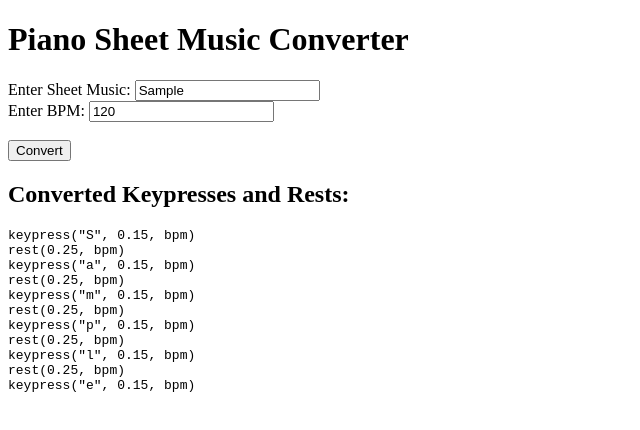
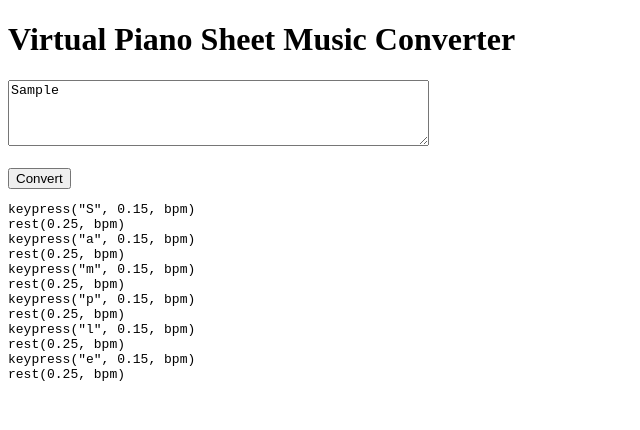
Before and after one commit to hellohellohell012321/hellohellohell012321.github.io, a plain HTML site: page index.html in a window 1280 px wide. Both pictures are taken after typing "Sample" into the empty fields and a click on the button "Convert". Shown: the whole page, without its empty margins (0-640 px from the left). Drawn offline with Linux system fonts and the light colour scheme.

Commit message:
Update index.html

```diff
--- a/index.html
+++ b/index.html
@@ -3,87 +3,63 @@
 <head>
     <meta charset="UTF-8">
     <meta name="viewport" content="width=device-width, initial-scale=1.0">
-    <title>Piano Sheet Music Converter</title>
+    <title>Virtual Piano Sheet Converter</title>
     <script>
-        // The function that converts the input to keypresses and rests
-        function convertToKeypress(input, bpm) {
-            let output = '';
-            let prevCharWasBracket = false;
+        function convertSheetToKeypress(input) {
+            const bpm = 120; // You can adjust the bpm (beats per minute) here
+            const output = [];
+            let previousChar = '';
 
-            // Loop through the input string
+            // Iterate over the input and process the characters
             for (let i = 0; i < input.length; i++) {
-                let currentChar = input[i];
+                const char = input[i];
+                const nextChar = input[i + 1];
 
-                // If the current character is a letter, number, or symbol
-                if (/[a-zA-Z0-9!@#$%^&*()_+\-=\[\]{};':"\\|,.<>\/?]/.test(currentChar)) {
-                    // If the previous character wasn't a bracket, add a rest of 0.25 beats
-                    if (i > 0 && input[i - 1] !== '[' && input[i - 1] !== ' ') {
-                        output += `rest(0.25, bpm)\n`;
-                    }
-
-                    // Add the keypress for the current character
-                    output += `keypress("${currentChar}", 0.15, bpm)\n`;
-                    prevCharWasBracket = false;
-                }
-
-                // If the current character is a space
-                else if (currentChar === ' ') {
-                    // If the previous character was a bracket, do nothing (no rest needed)
-                    if (!prevCharWasBracket) {
-                        // Add a 0.5 rest when space is encountered (separating two notes)
-                        output += `rest(0.5, bpm)\n`;
-                    }
-                    prevCharWasBracket = false;
-                }
-
-                // If the current character is a dash (indicating a full beat rest between two notes)
-                else if (currentChar === '-') {
-                    output += `rest(1, bpm)\n`;  // 1 beat rest for dash
-                    prevCharWasBracket = false;
-                }
-
-                // Handle square brackets and contents inside them
-                else if (currentChar === '[') {
-                    let bracketContent = '';
-                    i++;  // Move to the next character after '['
-                    while (i < input.length && input[i] !== ']') {
-                        bracketContent += input[i];
+                // Check for note or bracketed note sequence
+                if (char === '[') {
+                    let noteSequence = '';
+                    i++; // Skip '['
+                    while (input[i] !== ']' && i < input.length) {
+                        noteSequence += input[i];
                         i++;
                     }
-                    // After exiting the loop, we expect the closing ']'
-                    if (i < input.length && input[i] === ']') {
-                        // Handle each character inside the brackets individually
-                        for (let j = 0; j < bracketContent.length; j++) {
-                            let char = bracketContent[j];
-                            output += `keypress("${char}", 0.15, bpm)\n`;
-                        }
-                        prevCharWasBracket = true;
+                    i++; // Skip ']'
+
+                    if (nextChar === ' ') {
+                        output.push(`keypress("${noteSequence[0]}", 0.15, bpm)`);  // First keypress in bracket
+                        output.push(`keypress("${noteSequence[1]}", 0.15, bpm)`);  // Second keypress in bracket
+                        output.push(`rest(0.5, bpm)`);  // 0.5 rest after bracketed notes with space
                     }
                 }
+                else if (char === ' ' && previousChar !== ']') {
+                    output.push(`rest(0.5, bpm)`);  // Space between notes
+                }
+                else if (char === '-') {
+                    output.push(`rest(1, bpm)`); // Dash, representing 1 beat rest
+                }
+                else {
+                    output.push(`keypress("${char}", 0.15, bpm)`); // Regular note press
+                    if (nextChar !== ' ' && nextChar !== ']') {
+                        output.push(`rest(0.25, bpm)`);  // 0.25 rest between notes when not brackets or spaces
+                    }
+                }
+                previousChar = char;
             }
 
-            return output;
+            return output.join('\n');
         }
 
-        // Function to handle button click and display result
-        function handleConvertClick() {
-            const input = document.getElementById('sheetMusicInput').value;
-            const bpm = document.getElementById('bpmInput').value;
-            const result = convertToKeypress(input, bpm);
-            document.getElementById('result').textContent = result;
+        function handleConversion() {
+            const input = document.getElementById('sheetInput').value;
+            const output = convertSheetToKeypress(input);
+            document.getElementById('output').innerText = output;
         }
     </script>
 </head>
 <body>
-    <h1>Piano Sheet Music Converter</h1>
-    <label for="sheetMusicInput">Enter Sheet Music:</label>
-    <input type="text" id="sheetMusicInput" placeholder="e.g. OT%uO!Su%OS!fO%Sf[f!*OSH]">
-    <br>
-    <label for="bpmInput">Enter BPM:</label>
-    <input type="number" id="bpmInput" placeholder="e.g. 120" value="120">
-    <br><br>
-    <button onclick="handleConvertClick()">Convert</button>
-    <h2>Converted Keypresses and Rests:</h2>
-    <pre id="result"></pre>
+    <h1>Virtual Piano Sheet Music Converter</h1>
+    <textarea id="sheetInput" rows="4" cols="50"></textarea><br><br>
+    <button onclick="handleConversion()">Convert</button>
+    <pre id="output"></pre>
 </body>
 </html>
```
